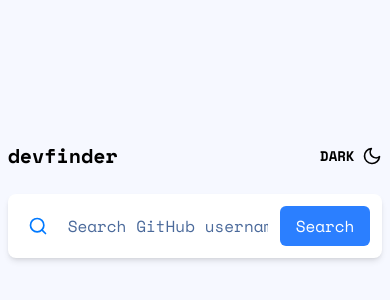
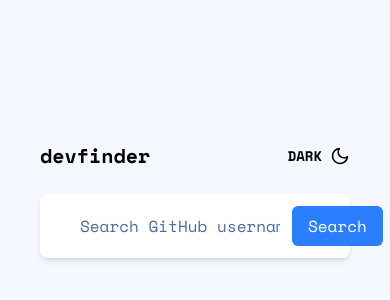
Before and after one commit to GodsplanElot/github-user-search-app5--, a React (Vite) app: page / in a window 390 px wide. Shown: the part 26-326 px from the top of the page. Built offline with nearby package versions, Linux system fonts and the light colour scheme.

Commit message:
Modify Code

```diff
--- a/src/App.tsx
+++ b/src/App.tsx
@@ -1,30 +1,38 @@
-import { useState } from "react";
+import { useState, useEffect } from "react";
 import Toggle from "./components/Toggle";
 import SearchBar from "./components/SearchBar";
 import UserCard from "./components/UserCard";
 
 export default function App() {
-  const [theme, setTheme] = useState("light");
+  // Use a functional initializer so that localStorage is read only once during initialization.
+  const [theme, setTheme] = useState(() => localStorage.getItem("theme") || "light");
   const [userData, setUserData] = useState(null);
 
+  // Whenever theme changes, ensure it's saved to localStorage.
+  useEffect(() => {
+    localStorage.setItem("theme", theme);
+  }, [theme]);
+
   const toggleTheme = () => {
-    setTheme(theme === "light" ? "dark" : "light");
+    const newTheme = theme === "light" ? "dark" : "light";
+    setTheme(newTheme);
+    // Even though our useEffect will catch this, we can also set it here directly:
+    localStorage.setItem("theme", newTheme);
   };
 
   return (
     <div
-      className={`min-h-screen flex justify-center items-start pt-[144px] transition-colors duration-300 ${
+      className={`min-h-screen flex justify-center items-start pt-[144px] px-4 transition-colors duration-300 ${
         theme === "dark" ? "bg-[#141D2F] text-white" : "bg-[#F6F8FF] text-black"
       }`}
     >
-      <div className="w-[730px] p-6 mx-auto">
+      <div className="w-full max-w-[730px] p-6 mx-auto">
         <div className="flex justify-between items-center mb-6">
           <h1 className="text-xl font-bold">devfinder</h1>
           <Toggle toggleTheme={toggleTheme} theme={theme} />
         </div>
         <SearchBar setUserData={setUserData} theme={theme} />
         {userData && <UserCard user={userData} theme={theme} />}
-        {/* Pass theme as a prop to UserCard */}
       </div>
     </div>
   );
--- a/src/components/SearchBar.tsx
+++ b/src/components/SearchBar.tsx
@@ -67,9 +67,9 @@ export default function SearchBar({ setUserData, theme }: SearchBarProps) {
       />
 
       {/* Button & Error Container */}
-      <div className="flex items-center space-x-2 md:space-x-4">
+      <div className="relative flex-shrink-0">
         {error && (
-          <span className="text-sm text-[#F74646] max-w-[120px] pr-2 md:pr-4">
+          <span className="absolute -left-20 top-1/2 transform -translate-y-1/2 text-sm text-[#F74646] whitespace-nowrap">
             {error}
           </span>
         )}
@@ -81,11 +81,7 @@ export default function SearchBar({ setUserData, theme }: SearchBarProps) {
               : "bg-blue-500 hover:bg-[#60ABFF] text-white"
           }`}
         >
-          {loading ? (
-            <Loader2 className="animate-spin w-5 h-5" />
-          ) : (
-            "Search"
-          )}
+          {loading ? <Loader2 className="animate-spin w-5 h-5" /> : "Search"}
         </button>
       </div>
     </div>
```
